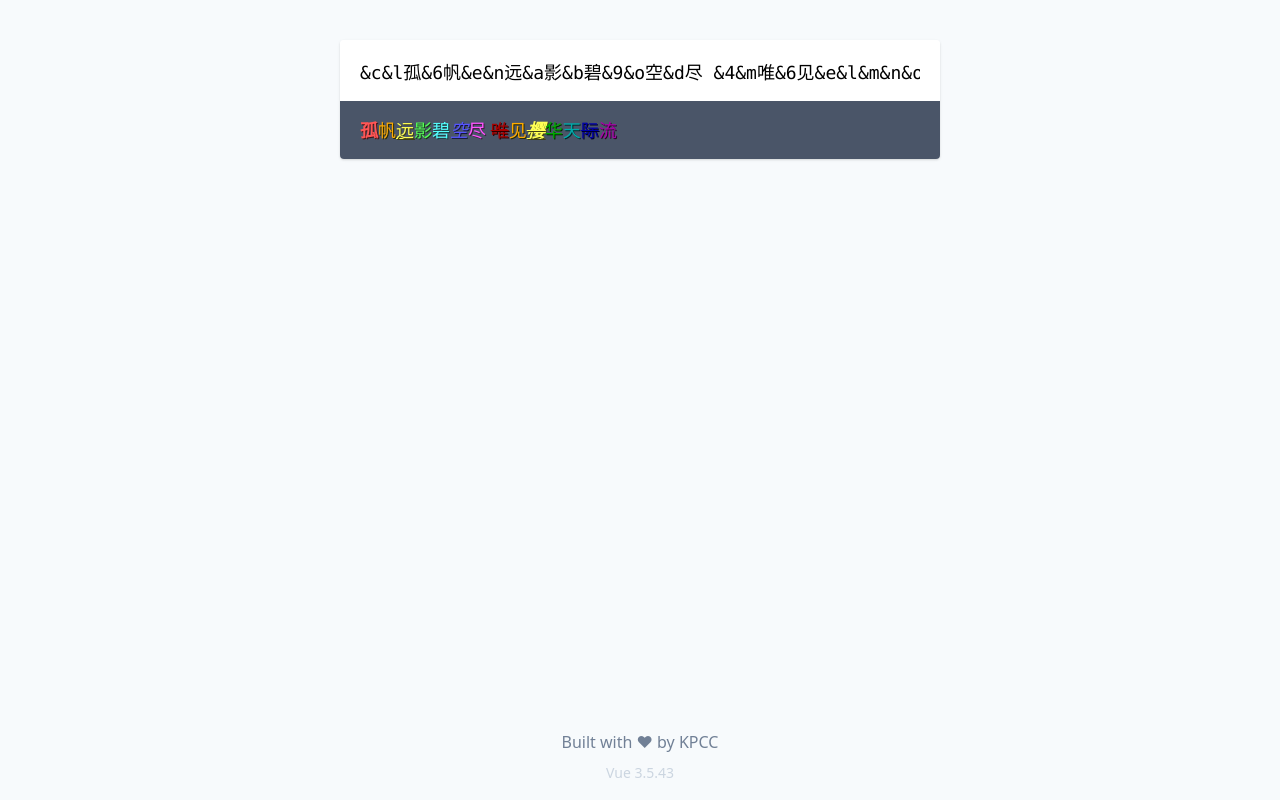
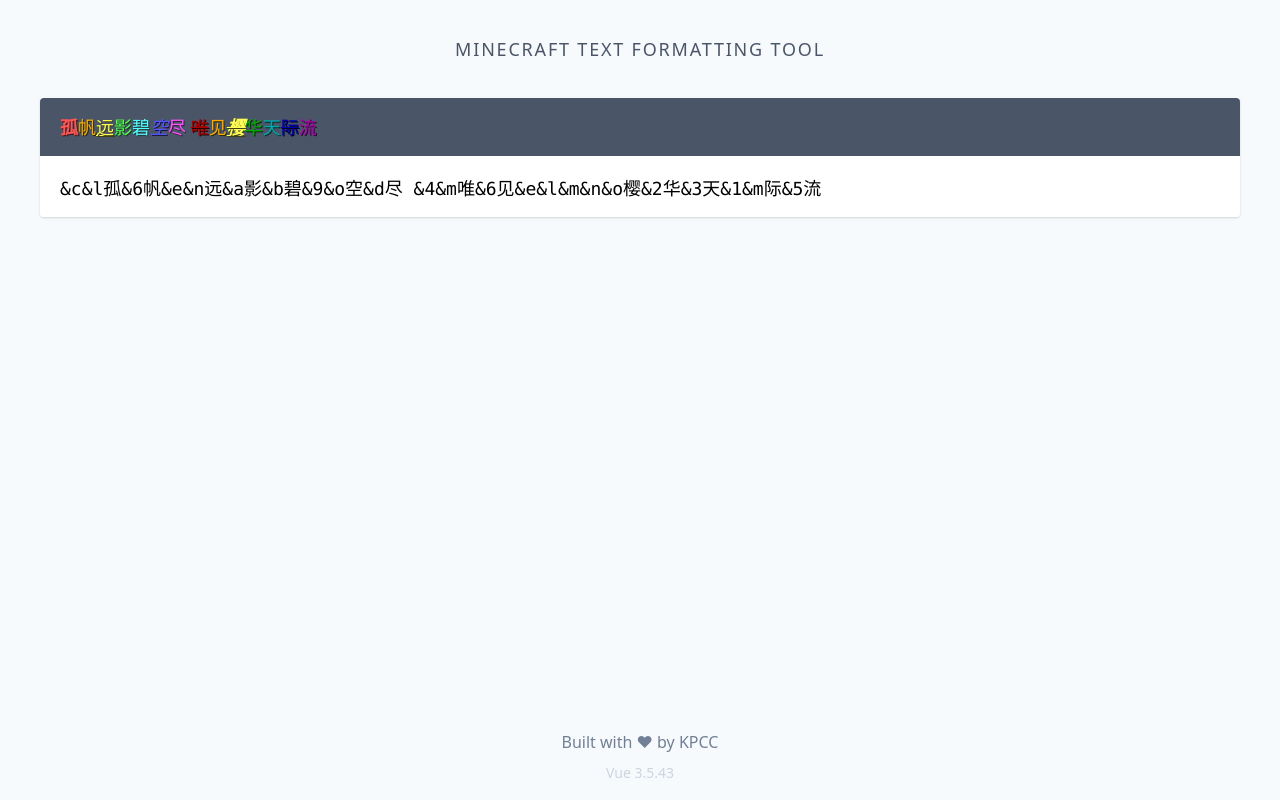
Before and after one commit to SilentDepth/kpcc-text-formatting-tool, a Vue app: page / in a window 1280 px wide. Built offline with nearby package versions, Linux system fonts and the light colour scheme; what @tailwindcss/ui would draw is missing.

Commit message:
style tweaks

```diff
--- a/src/app.vue
+++ b/src/app.vue
@@ -1,12 +1,14 @@
 <template>
   <div class="h-screen bg-gray-100 flex flex-col">
-    <div class="self-center mt-10 text-lg bg-white rounded shadow overflow-hidden" style="width: 600px;">
-      <input v-model="input" type="text" class="block w-full p-5 font-mono">
+    <header class="p-10">
+      <h1 class="text-lg font-medium tracking-widest text-gray-700 text-center uppercase">Minecraft Text Formatting Tool</h1>
+    </header>
+    <div class="mx-10 text-lg bg-white rounded shadow overflow-hidden">
       <p class="p-5 bg-gray-700 mc-f" style="min-height: 1em; box-sizing: content-box;">
         <component :is="() => compile(input)" />
       </p>
+      <input v-model="input" type="text" class="block w-full p-5 font-mono">
     </div>
-<!--    <mc-chatbox class="self-center mt-5" />-->
     <footer class="mt-auto py-5">
       <p class="text-gray-600 text-center">Built with ❤ by KPCC</p>
       <p class="mt-4 text-sm text-gray-400 text-center">Vue {{ version }}</p>
@@ -18,14 +20,9 @@
   import {ref, version} from 'vue'
 
   import compile from './components/compiler'
-  // import McChatbox from './components/chatbox.vue'
 
   export default {
     name: 'App',
-
-    // components: {
-    //   McChatbox,
-    // },
 
     setup () {
       return {
--- a/src/components/compiler.js
+++ b/src/components/compiler.jsx
@@ -1,5 +1,3 @@
-import {h} from 'vue'
-
 export function tokenize (raw) {
   let i = 0
   let tokens = []
@@ -93,7 +91,7 @@
       return node
     } else {
       const [type, code, content] = node
-      return h('span', {class: 'mc-' + code[1]}, transformArray(content))
+      return <span class={'mc-' + code[1]}>{ transformArray(content) }</span>
     }
   })
   return transformArray(ast)
--- a/tailwind.config.js
+++ b/tailwind.config.js
@@ -1,6 +1,6 @@
 module.exports = {
   purge: [
-    './**/*.vue'
+    './src/**/*.vue'
   ],
   plugins: [
     require('@tailwindcss/ui'),
```
